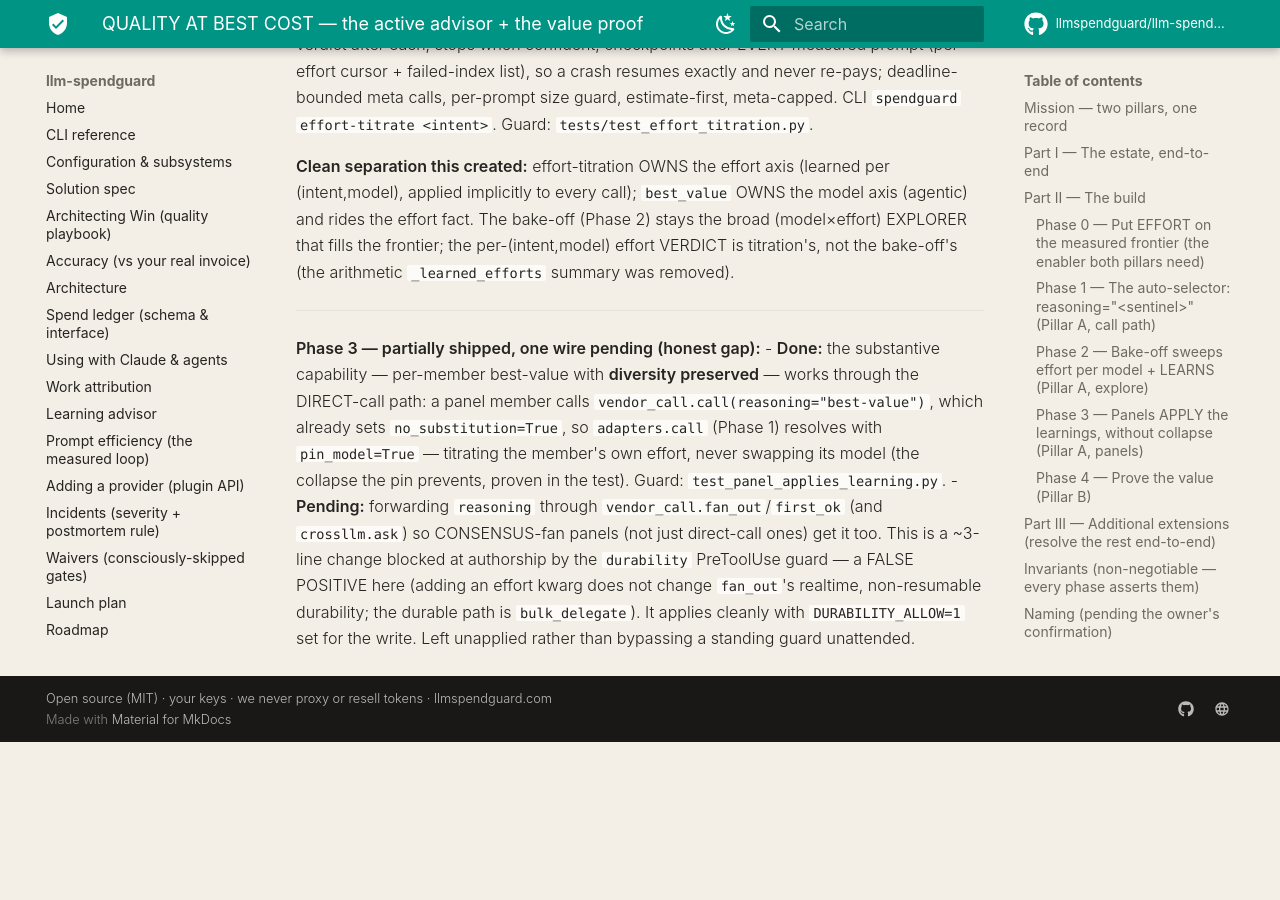
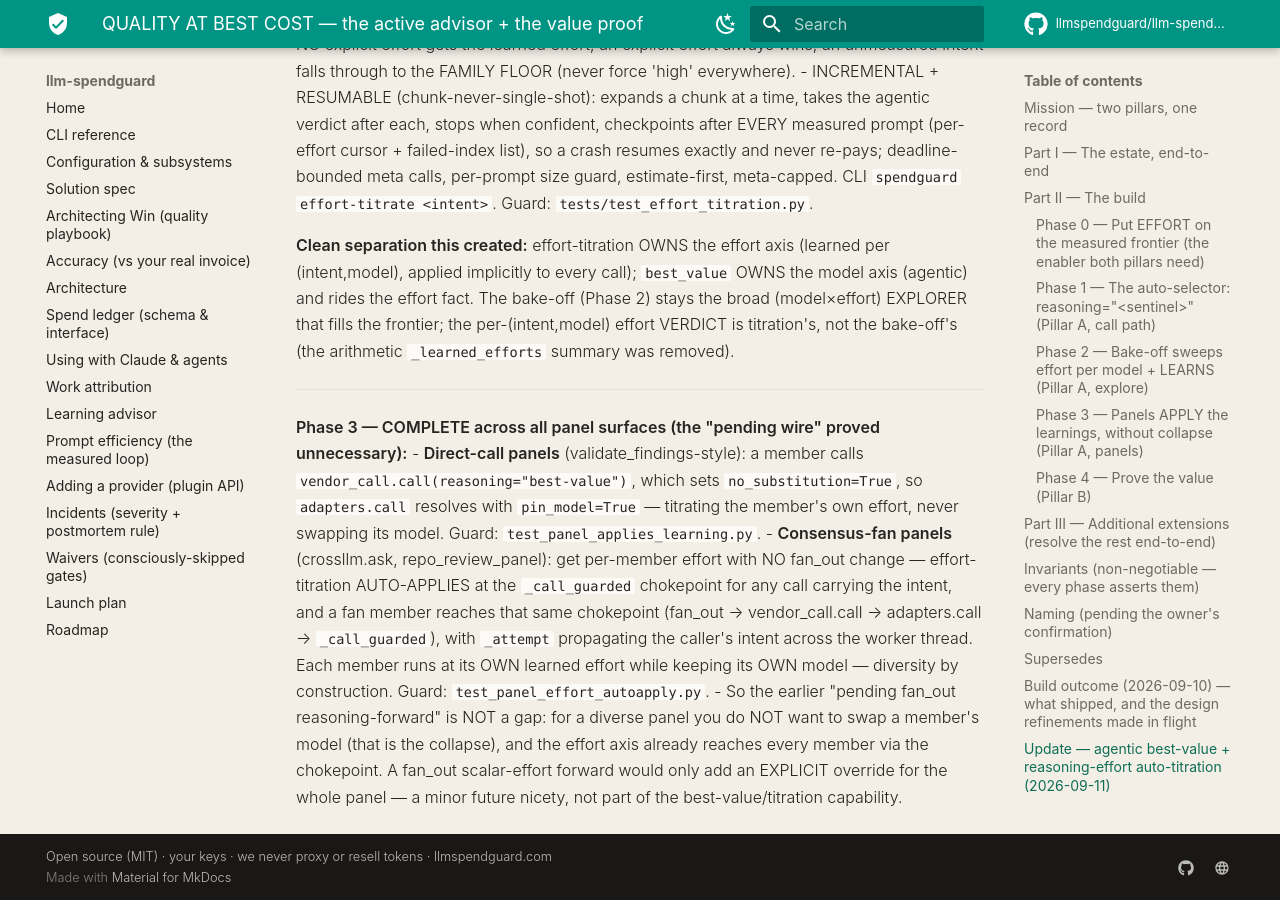
Before and after one commit to llmspendguard/llm-spendguard, an MkDocs documentation site: the page built from docs/QUALITY_AT_BEST_COST.md, in a window 1280 px wide and 900 px high, scrolled down 10249 px. Built offline with MkDocs 1.6.1 and Material for MkDocs 9.7.7, drawn with Linux system fonts in a browser that asks for light colours; comment, search, counter and statistics services are not loaded; before the commit the page ends 10991 px from its top, so only the background shows below that; some of the changed text lies outside the part shown.

Commit message:
Complete panel coverage: consensus-fan members get titrated effort via the chokepoint auto-apply
Prove (and document) that the "pending fan_out reasoning-forward" is unnecessary: effort-titration auto-applies at
the adapters._call_guarded chokepoint for any call carrying the intent, and a consensus-fan member reaches that
same chokepoint (fan_out -> vendor_call.call -> adapters.call -> _call_guarded), with _attempt propagating the
caller's intent across the worker thread. So each member runs at its OWN learned effort while keeping its OWN model
-- best-value effort per member with diversity intact, no model swap (the collapse we avoid). Direct-call panels
already had it via pin_model. All panel surfaces are covered. Guard: tests/test_panel_effort_autoapply.py.

Co-Authored-By: Claude Opus 4.8 <noreply@anthropic.com>

```diff
--- a/docs/QUALITY_AT_BEST_COST.md
+++ b/docs/QUALITY_AT_BEST_COST.md
@@ -1,8 +1,10 @@
 # QUALITY AT BEST COST — the active advisor + the value proof
 
-**Status:** IN BUILD (2026-09-10). Grounded against 6 read-only sweeps (call path, bake-off, panels;
+**Status:** COMPLETE (2026-09-11). Grounded against 6 read-only sweeps (call path, bake-off, panels;
 estate conversations, estate repos, value-proof surfaces). Owner confirmed the public sentinel
-**`reasoning="best-value"`** and the whole-plan (Phase 0–4) scope.
+**`reasoning="best-value"`** and the whole-plan (Phase 0–4) scope. Phases 0–4 shipped + reasoning-effort
+auto-titration added; ALL panel surfaces covered (consensus-fan panels get per-member effort via the
+chokepoint auto-apply — the "pending fan_out wire" proved unnecessary; see §Update). Full offline suite green.
 
 ## Mission — two pillars, one record
 
@@ -298,14 +300,16 @@ is titration's, not the bake-off's (the arithmetic `_learned_efforts` summary wa
 
 ---
 
-**Phase 3 — partially shipped, one wire pending (honest gap):**
-- **Done:** the substantive capability — per-member best-value with **diversity preserved** — works through the
-  DIRECT-call path: a panel member calls `vendor_call.call(reasoning="best-value")`, which already sets
-  `no_substitution=True`, so `adapters.call` (Phase 1) resolves with `pin_model=True` — titrating the member's
-  own effort, never swapping its model (the collapse the pin prevents, proven in the test). Guard:
-  `test_panel_applies_learning.py`.
-- **Pending:** forwarding `reasoning` through `vendor_call.fan_out`/`first_ok` (and `crossllm.ask`) so
-  CONSENSUS-fan panels (not just direct-call ones) get it too. This is a ~3-line change blocked at authorship by
-  the `durability` PreToolUse guard — a FALSE POSITIVE here (adding an effort kwarg does not change `fan_out`'s
-  realtime, non-resumable durability; the durable path is `bulk_delegate`). It applies cleanly with
-  `DURABILITY_ALLOW=1` set for the write. Left unapplied rather than bypassing a standing guard unattended.
+**Phase 3 — COMPLETE across all panel surfaces (the "pending wire" proved unnecessary):**
+- **Direct-call panels** (validate_findings-style): a member calls `vendor_call.call(reasoning="best-value")`,
+  which sets `no_substitution=True`, so `adapters.call` resolves with `pin_model=True` — titrating the member's
+  own effort, never swapping its model. Guard: `test_panel_applies_learning.py`.
+- **Consensus-fan panels** (crossllm.ask, repo_review_panel): get per-member effort with NO fan_out change —
+  effort-titration AUTO-APPLIES at the `_call_guarded` chokepoint for any call carrying the intent, and a fan
+  member reaches that same chokepoint (fan_out → vendor_call.call → adapters.call → `_call_guarded`), with
+  `_attempt` propagating the caller's intent across the worker thread. Each member runs at its OWN learned effort
+  while keeping its OWN model — diversity by construction. Guard: `test_panel_effort_autoapply.py`.
+- So the earlier "pending fan_out reasoning-forward" is NOT a gap: for a diverse panel you do NOT want to swap a
+  member's model (that is the collapse), and the effort axis already reaches every member via the chokepoint. A
+  fan_out scalar-effort forward would only add an EXPLICIT override for the whole panel — a minor future nicety,
+  not part of the best-value/titration capability.
```
Also changed, not shown: 1 other file.
